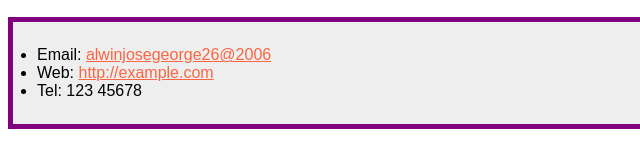
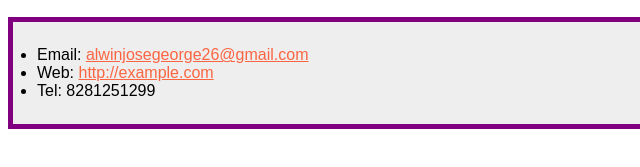
Before and after one commit to alwinjosegeorge/biography-page, a plain HTML site: page index.html in a window 1280 px wide. Shown: the part 237-404 px from the top of the page, 0-640 px from the left. Drawn offline with Linux system fonts and the light colour scheme.

Commit message:
Update index.html

```diff
--- a/index.html
+++ b/index.html
@@ -56,8 +56,8 @@
 
     <h2>Contact information</h2>
     <ul>
-        <li>Email: <a href="alwinjosegeorge26@gamile.com">alwinjosegeorge26@2006</a></li>
+        <li>Email: <a href="mailto:alwinjosegeorge26@gmail.com">alwinjosegeorge26@gmail.com</a></li>
         <li>Web: <a href="http://example.com">http://example.com</a></li>
-        <li>Tel: 123 45678</li>
+        <li>Tel: 8281251299</li>
     </ul>
 </body>
```
